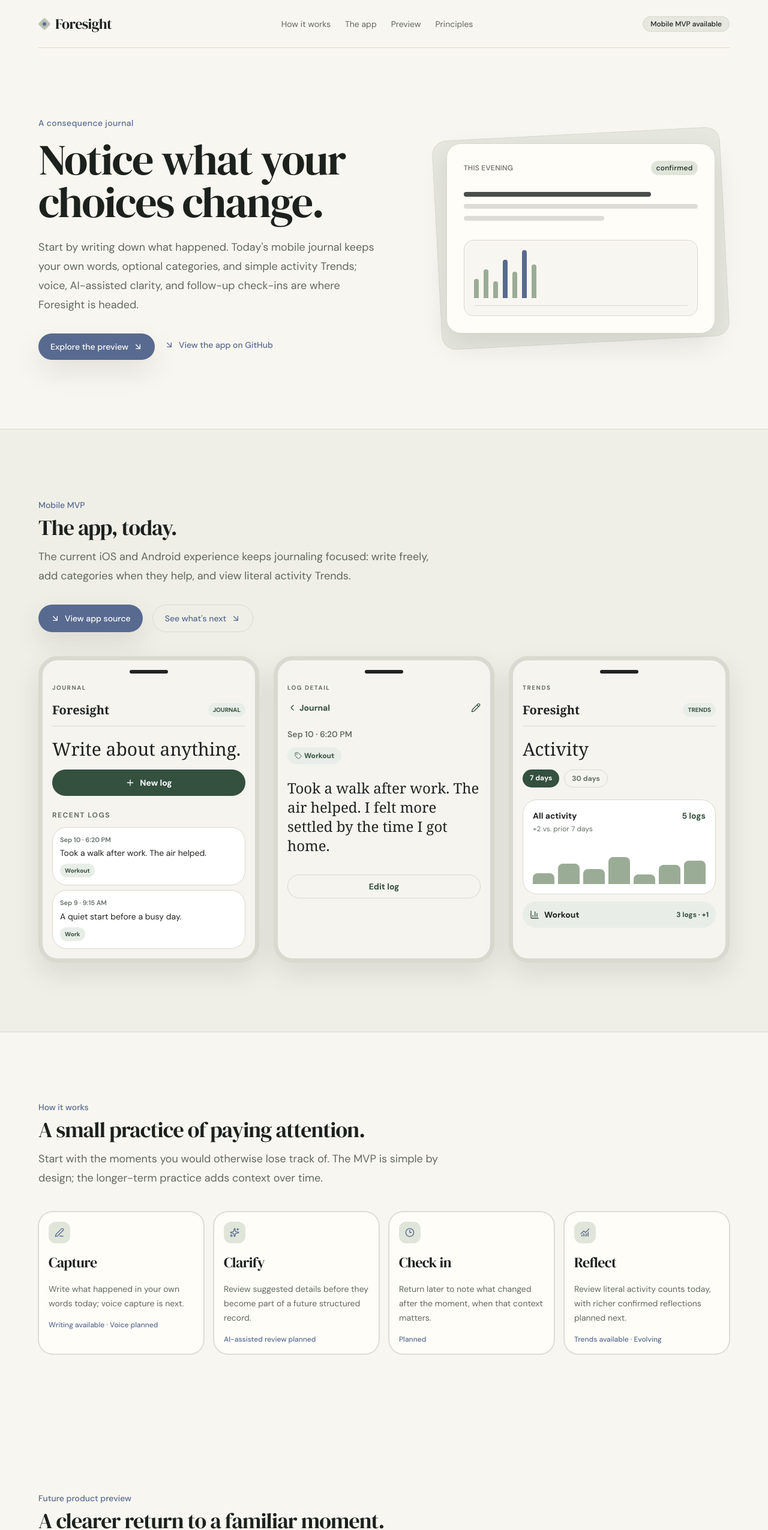
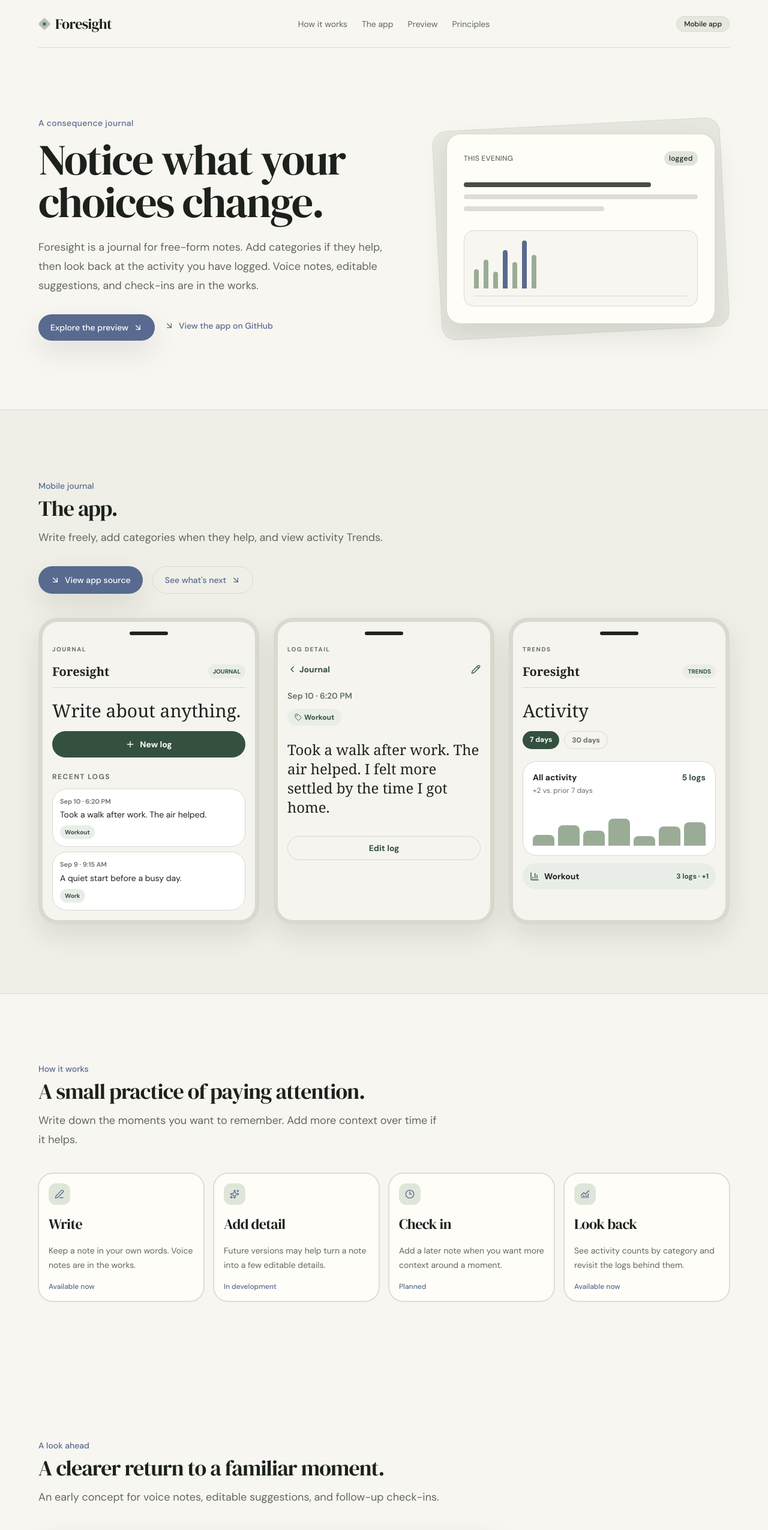
Before and after one commit to JohnKim04/Foresight-site, a Next.js app: page / in a window 1280 px wide. Shown: the top 2551 px of the page at 60% size. Built offline with nearby package versions, Linux system fonts and the light colour scheme.

Commit message:
refactor(site): simplify product language

```diff
--- a/app/opengraph-image.tsx
+++ b/app/opengraph-image.tsx
@@ -1,7 +1,7 @@
 import { ImageResponse } from "next/og";
 import { siteConfig } from "@/lib/site-config";
 
-export const alt = "Foresight — Notice what your choices change.";
+export const alt = "Foresight: Notice what your choices change.";
 export const size = { width: 1200, height: 630 };
 export const contentType = "image/png";
 
@@ -43,7 +43,7 @@
             </div>
           </div>
           <div style={{ color: "#61685f", display: "flex", fontFamily: "Arial, sans-serif", fontSize: 22, lineHeight: 1.4, maxWidth: 560 }}>
-            Turn natural notes into confirmed personal evidence.
+            Write it down. Look back later.
           </div>
         </div>
 
@@ -61,7 +61,7 @@
           }}
         >
           <div style={{ color: "#61685f", display: "flex", fontFamily: "Arial, sans-serif", fontSize: 17, fontWeight: 600, justifyContent: "space-between", letterSpacing: 1.3 }}>
-            <span>CONFIRMED EXAMPLE</span>
+            <span>JOURNAL EXAMPLE</span>
             <span style={{ background: "#dbe4d6", borderRadius: 999, color: "#1c211d", padding: "6px 12px" }}>7 OF 9</span>
           </div>
           <div style={{ background: "#1c211d", borderRadius: 999, display: "flex", height: 13, marginTop: 50, width: "72%" }} />
--- a/app/page.tsx
+++ b/app/page.tsx
@@ -8,17 +8,17 @@
 import { Card, CardContent, CardHeader, CardTitle } from "@/components/ui/card";
 
 const howItWorks = [
-  { title: "Capture", description: "Write what happened in your own words today; voice capture is next.", availability: "Writing available · Voice planned", icon: PenLine },
-  { title: "Clarify", description: "Review suggested details before they become part of a future structured record.", availability: "AI-assisted review planned", icon: Sparkles },
-  { title: "Check in", description: "Return later to note what changed after the moment, when that context matters.", availability: "Planned", icon: Clock3 },
-  { title: "Reflect", description: "Review literal activity counts today, with richer confirmed reflections planned next.", availability: "Trends available · Evolving", icon: ChartNoAxesCombined },
+  { title: "Write", description: "Keep a note in your own words. Voice notes are in the works.", availability: "Available now", icon: PenLine },
+  { title: "Add detail", description: "Future versions may help turn a note into a few editable details.", availability: "In development", icon: Sparkles },
+  { title: "Check in", description: "Add a later note when you want more context around a moment.", availability: "Planned", icon: Clock3 },
+  { title: "Look back", description: "See activity counts by category and revisit the logs behind them.", availability: "Available now", icon: ChartNoAxesCombined },
 ];
 
 const principles = [
   "Original words remain visible.",
-  "AI suggestions are editable.",
-  "Only confirmed records inform patterns.",
-  "Future nudges are opt-in and explainable.",
+  "Any added details stay editable.",
+  "Trends reflect the logs you saved.",
+  "Future reminders stay optional.",
 ];
 
 export default function Home() {
@@ -41,7 +41,7 @@
               <li><a className="rounded-sm hover:text-ink" href="#principles">Principles</a></li>
             </ul>
           </nav>
-          <span className="rounded-full border border-sage bg-sage/20 px-3 py-1 text-xs font-medium text-ink">Mobile MVP available</span>
+          <span className="rounded-full border border-sage bg-sage/20 px-3 py-1 text-xs font-medium text-ink">Mobile app</span>
         </div>
       </SiteHeader>
 
@@ -50,7 +50,7 @@
           <div className="max-w-2xl">
             <p className="text-sm font-medium tracking-wide text-indigo">A consequence journal</p>
             <h1 id="hero-heading" className="mt-4 font-display text-5xl leading-[0.98] tracking-tight text-ink sm:text-6xl lg:text-7xl">Notice what your choices change.</h1>
-            <p className="mt-6 max-w-xl text-lg leading-8 text-muted-foreground">Start by writing down what happened. Today&apos;s mobile journal keeps your own words, optional categories, and simple activity Trends; voice, AI-assisted clarity, and follow-up check-ins are where Foresight is headed.</p>
+            <p className="mt-6 max-w-xl text-lg leading-8 text-muted-foreground">Foresight is a journal for free-form notes. Add categories if they help, then look back at the activity you have logged. Voice notes, editable suggestions, and check-ins are in the works.</p>
             <a href="#preview" className="mt-8 inline-flex items-center gap-2 rounded-full bg-indigo px-5 py-3 text-sm font-medium text-primary-foreground shadow-elevated hover:bg-indigo/90">
               Explore the preview <ArrowDownRight aria-hidden="true" className="size-4" />
             </a>
@@ -61,7 +61,7 @@
           <div aria-hidden="true" className="relative mx-auto w-full max-w-md">
             <div className="absolute -inset-4 -rotate-3 rounded-xl border border-sage/60 bg-sage/20" />
             <div className="relative rounded-xl border border-border bg-card p-5 shadow-elevated sm:p-7">
-              <div className="flex items-center justify-between text-xs font-medium tracking-wide text-muted-foreground"><span>THIS EVENING</span><span className="rounded-full bg-sage/30 px-2 py-1 text-ink">confirmed</span></div>
+              <div className="flex items-center justify-between text-xs font-medium tracking-wide text-muted-foreground"><span>THIS EVENING</span><span className="rounded-full bg-sage/30 px-2 py-1 text-ink">logged</span></div>
               <div className="mt-7 space-y-3"><div className="h-2 w-4/5 rounded-full bg-ink/80" /><div className="h-2 w-full rounded-full bg-ink/15" /><div className="h-2 w-3/5 rounded-full bg-ink/15" /></div>
               <div className="mt-8 rounded-lg border border-border bg-canvas p-4"><div className="flex items-end gap-2"><span className="h-8 w-2 rounded-t-sm bg-sage" /><span className="h-12 w-2 rounded-t-sm bg-sage" /><span className="h-7 w-2 rounded-t-sm bg-sage" /><span className="h-16 w-2 rounded-t-sm bg-indigo" /><span className="h-11 w-2 rounded-t-sm bg-sage" /><span className="h-20 w-2 rounded-t-sm bg-indigo" /><span className="h-14 w-2 rounded-t-sm bg-sage" /></div><div className="mt-3 h-px w-full bg-border" /></div>
             </div>
@@ -70,14 +70,14 @@
 
         <section id="app" className="border-y border-border bg-sage/10 py-section" aria-labelledby="app-heading">
           <div className="site-container">
-            <SectionHeading id="app-heading" title="The app, today." eyebrow="Mobile MVP" description="The current iOS and Android experience keeps journaling focused: write freely, add categories when they help, and view literal activity Trends." />
+          <SectionHeading id="app-heading" title="The app." eyebrow="Mobile journal" description="Write freely, add categories when they help, and view activity Trends." />
             <div className="mt-8 flex flex-wrap gap-4"><a href="https://github.com/JohnKim04/Foresight" target="_blank" rel="noreferrer" className="inline-flex items-center gap-2 rounded-full bg-indigo px-5 py-3 text-sm font-medium text-primary-foreground shadow-elevated hover:bg-indigo/90"><ArrowDownRight aria-hidden="true" className="size-4" />View app source</a><a href="#preview" className="inline-flex items-center gap-2 rounded-full border border-indigo px-5 py-3 text-sm font-medium text-indigo hover:bg-card">See what&apos;s next <ArrowDownRight aria-hidden="true" className="size-4" /></a></div>
             <div className="mt-10"><MobileAppPreview /></div>
           </div>
         </section>
 
         <section id="how-it-works" className="site-container py-section" aria-labelledby="how-it-works-heading">
-          <SectionHeading id="how-it-works-heading" title="A small practice of paying attention." eyebrow="How it works" description="Start with the moments you would otherwise lose track of. The MVP is simple by design; the longer-term practice adds context over time." />
+          <SectionHeading id="how-it-works-heading" title="A small practice of paying attention." eyebrow="How it works" description="Write down the moments you want to remember. Add more context over time if it helps." />
           <div className="mt-10 grid gap-4 sm:grid-cols-2 lg:grid-cols-4">
             {howItWorks.map(({ title, description, availability, icon: Icon }) => (
               <Card key={title} className="border border-border shadow-none">
@@ -89,7 +89,7 @@
         </section>
 
         <section id="preview" className="site-container py-section" aria-labelledby="preview-heading">
-          <SectionHeading id="preview-heading" title="A clearer return to a familiar moment." eyebrow="Future product preview" description="A fictional preview of the voice, AI-assisted, and follow-up workflow Foresight is building toward. These steps are not in today&apos;s mobile MVP." />
+          <SectionHeading id="preview-heading" title="A clearer return to a familiar moment." eyebrow="A look ahead" description="An early concept for voice notes, editable suggestions, and follow-up check-ins." />
           <div className="mt-10 max-w-3xl">
             <PreviewShell>
               <GuidedPreview />
@@ -99,7 +99,7 @@
 
         <section id="principles" className="border-y border-border bg-sage/10 py-section" aria-labelledby="principles-heading">
           <div className="site-container grid gap-10 lg:grid-cols-[minmax(0,0.8fr)_minmax(0,1fr)] lg:items-start">
-            <SectionHeading id="principles-heading" title="Evidence should stay human." eyebrow="Principles" description="The useful part of reflection is not a verdict. It is a record you can understand and challenge—whether it is written today or enriched by future tools." />
+            <SectionHeading id="principles-heading" title="Keep the record simple." eyebrow="Principles" description="The useful part of reflection is a record you can understand and return to." />
             <ul className="grid gap-3 sm:grid-cols-2" role="list">
               {principles.map((principle, index) => <li key={principle} className="rounded-lg border border-border bg-card px-5 py-5 text-sm leading-6 text-ink shadow-sm"><span className="mr-3 font-display text-lg text-indigo">0{index + 1}</span>{principle}</li>)}
             </ul>
@@ -108,7 +108,7 @@
       </main>
 
       <SiteFooter>
-        <div className="flex flex-col gap-5 py-8 sm:flex-row sm:items-center sm:justify-between"><div className="flex items-center gap-3"><span className="font-display text-2xl tracking-tight text-ink">Foresight</span><span className="rounded-full border border-sage bg-sage/20 px-3 py-1 text-xs font-medium text-ink">Mobile MVP available</span></div><p className="max-w-md text-sm leading-6 text-muted-foreground">The current MVP includes writing, optional categories, and Trends. This simulated preview shows the planned direction and is not medical advice.</p></div>
+        <div className="flex flex-col gap-5 py-8 sm:flex-row sm:items-center sm:justify-between"><div className="flex items-center gap-3"><span className="font-display text-2xl tracking-tight text-ink">Foresight</span><span className="rounded-full border border-sage bg-sage/20 px-3 py-1 text-xs font-medium text-ink">Mobile app</span></div><p className="max-w-md text-sm leading-6 text-muted-foreground">The mobile app includes writing, categories, and Trends. The preview sketches a few features we are exploring.</p></div>
       </SiteFooter>
     </div>
   );
--- a/components/preview/guided-preview.tsx
+++ b/components/preview/guided-preview.tsx
@@ -21,7 +21,7 @@
 
 const STEP_LABELS = {
   log: "Log",
-  clarify: "Clarify",
+  clarify: "Details",
   "check-in": "Check in",
   patterns: "Patterns",
 } as const;
@@ -58,7 +58,7 @@
           <p className="text-sm font-medium text-indigo">
             {stepIndex + 1} of 4 · {stepLabel}
           </p>
-          <p className="mt-1 text-sm text-muted-foreground">Future workflow preview · no data is collected</p>
+          <p className="mt-1 text-sm text-muted-foreground">Concept preview · no data is collected</p>
         </div>
         <span className="rounded-full bg-sage/25 px-3 py-1 text-xs font-medium text-ink">Fictional example</span>
       </div>
@@ -139,7 +139,7 @@
     return (
       <div>
         <h3 ref={headingRef} tabIndex={-1} className="font-display text-3xl tracking-tight text-ink">Capture the moment as it happened.</h3>
-        <p className="mt-2 text-sm leading-6 text-muted-foreground">Today&apos;s MVP supports written logs. Voice capture is planned for this future workflow.</p>
+        <p className="mt-2 text-sm leading-6 text-muted-foreground">Voice capture is in the works.</p>
         <blockquote className="mt-5 max-w-2xl border-l-2 border-sage pl-5 text-lg leading-8 text-ink">“{SOURCE_NOTE}”</blockquote>
       </div>
     );
@@ -148,8 +148,8 @@
   if (state.step === "clarify") {
     return (
       <div>
-        <h3 ref={headingRef} tabIndex={-1} className="font-display text-3xl tracking-tight text-ink">Confirm what this note means.</h3>
-        <p className="mt-2 text-sm leading-6 text-muted-foreground">AI suggestions are planned, always editable, and shown here as a fictional example.</p>
+        <h3 ref={headingRef} tabIndex={-1} className="font-display text-3xl tracking-tight text-ink">Add a few details.</h3>
+        <p className="mt-2 text-sm leading-6 text-muted-foreground">This is one way editable suggestions could work.</p>
         <div className="mt-6 grid gap-5 sm:grid-cols-2">
           <EditableField id="preview-activity" label="Activity" value={state.fields.activity} onChange={(value) => onUpdateField("activity", value)} />
           <EditableField id="preview-duration" label="Duration" value={state.fields.duration} onChange={(value) => onUpdateField("duration", value)} />
@@ -173,8 +173,8 @@
   if (state.step === "check-in") {
     return (
       <div>
-        <h3 ref={headingRef} tabIndex={-1} className="font-display text-3xl tracking-tight text-ink">How did the workout affect your evening?</h3>
-        <p className="mt-2 text-sm leading-6 text-muted-foreground">Optional follow-up check-ins are planned. Choose a response to complete this fictional example.</p>
+        <h3 ref={headingRef} tabIndex={-1} className="font-display text-3xl tracking-tight text-ink">How did the workout feel later?</h3>
+        <p className="mt-2 text-sm leading-6 text-muted-foreground">Choose a response to complete this example.</p>
         <fieldset className="mt-6">
           <legend className="sr-only">Evening check-in response</legend>
           <div className="grid gap-2 sm:grid-cols-5">
@@ -192,11 +192,11 @@
 
   return (
     <div>
-      <h3 ref={headingRef} tabIndex={-1} className="font-display text-3xl tracking-tight text-ink">A pattern worth revisiting.</h3>
+      <h3 ref={headingRef} tabIndex={-1} className="font-display text-3xl tracking-tight text-ink">Something to look at again.</h3>
       <div className="mt-6 rounded-lg border border-sage bg-sage/15 p-5">
         <div className="flex items-start gap-3"><Sparkles aria-hidden="true" className="mt-1 size-4 shrink-0 text-indigo" /><p className="text-lg leading-8 text-ink">{PATTERN_STATEMENT}</p></div>
       </div>
-      <p className="mt-4 max-w-2xl text-sm leading-6 text-muted-foreground">This planned reflection surface would use confirmed records only. {PATTERN_QUALIFIER}</p>
+      <p className="mt-4 max-w-2xl text-sm leading-6 text-muted-foreground">{PATTERN_QUALIFIER}</p>
     </div>
   );
 }
@@ -207,8 +207,8 @@
 
 function nextButtonLabel(step: Exclude<(typeof PREVIEW_STEPS)[number], "patterns">) {
   switch (step) {
-    case "log": return "Continue to clarify";
-    case "clarify": return "Confirm details";
+    case "log": return "Add details";
+    case "clarify": return "Continue";
     case "check-in": return "See example pattern";
   }
 }
--- a/components/preview/preview-state.ts
+++ b/components/preview/preview-state.ts
@@ -29,10 +29,10 @@
   "I almost skipped my workout today, but I did 30 minutes after work. I was low-energy going in and felt better afterward.";
 
 export const PATTERN_STATEMENT =
-  "In 7 of 9 confirmed after-work workouts, you felt better later that evening.";
+  "Seven of nine after-work workout logs included a better evening.";
 
 export const PATTERN_QUALIFIER =
-  "This is an association from confirmed example data, not a cause-and-effect conclusion.";
+  "A small sample to revisit.";
 
 export const ENERGY_LEVELS: readonly EnergyLevel[] = ["Low", "Steady", "High"];
 
--- a/lib/site-config.ts
+++ b/lib/site-config.ts
@@ -1,7 +1,7 @@
 export const siteConfig = {
   name: "Foresight",
-  title: "Foresight — Notice what your choices change.",
+  title: "Foresight: Notice what your choices change.",
   description:
-    "Foresight is a mobile journal for free-form logs, optional categories, and activity Trends—built toward voice capture, AI-assisted clarity, and follow-up check-ins.",
+    "Foresight is a mobile journal for free-form logs, optional categories, and activity Trends. Voice notes, editable suggestions, and check-ins are in the works.",
   productionUrl: null as string | null,
 } as const;
```
Also changed, not shown: 2 other files (tests, documents, lock files or other folders).
